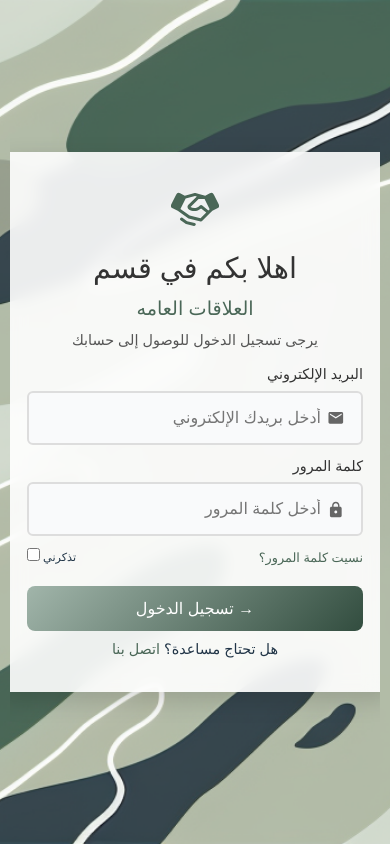
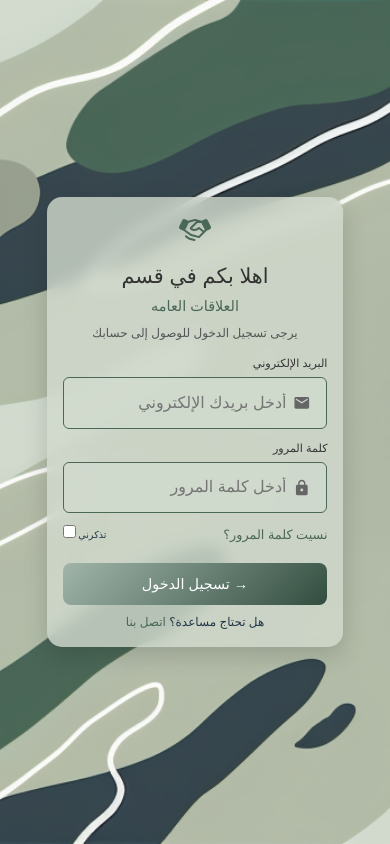
Before and after one commit to RooQaa/Inventory, a React (Vite) app in the folder client/: page / in a window 390 px wide. Built offline with nearby package versions, Linux system fonts and the light colour scheme.

Commit message:
responsiveness

```diff
--- a/client/src/Views/LoginPage/index.css
+++ b/client/src/Views/LoginPage/index.css
@@ -20,21 +20,22 @@ html, body {
     display: flex;
     justify-content: center;
     align-items: center;
-    width: 450px; /* Fixed width */
-    height: 450px; /* Fixed height to make it square */
+    width: 450px;
+    height: 450px;
     margin: 0 auto;
   }
 
   .login-card {
-  background: rgba(255, 255, 255, 0.9);
+    background: rgba(209, 218, 205, 0.8); /* Same color but with transparency */
     padding: 2rem;
     border-radius: 15px;
     box-shadow: 0px 8px 25px rgba(0, 0, 0, 0.15);
     text-align: center;
     width: 100%;
     max-width: 400px;
-  backdrop-filter: blur(8px);
+    backdrop-filter: blur(8px); /* Keeps the blur effect */
   }
+
 
 .icon {
   font-size: 3rem;
@@ -65,12 +66,12 @@ html, body {
 .input-group {
   display: flex;
   align-items: center;
-  border: 2px solid #ddd;
+  border: 1px solid #4a6757;
   border-radius: 6px;
   padding: 0.6rem;
   font-size: 1rem;
   margin-bottom: 0.7rem;
-  background: #f9fafb;
+  background: rgba(209, 218, 205, 0.8);;
   width: 100%;
   transition: 0.3s ease;
   direction: rtl;
@@ -89,7 +90,7 @@ html, body {
 
 .input-group:focus-within {
   border-color: #4a6757;
-  box-shadow: 0 0 6px rgba(74, 103, 87, 0.3);
+  box-shadow: 0 0 10px rgba(74, 103, 87, 1);
 }
 
 .input-group input {
@@ -160,3 +161,102 @@ html, body {
   margin: 0.4rem 0;
   flex-wrap: wrap;
 }
+
+@media screen and (max-width: 768px) {
+    .login-container {
+      width: 90%; /* Adjusts the width */
+      height: auto; /* Adjusts height to auto */
+    }
+
+    .login-card {
+      width: 100%;
+      max-width: none; /* Removes the max-width for better responsiveness */
+      padding: 1.5rem; /* Adjusts padding */
+    }
+
+    .icon {
+      font-size: 2.5rem; /* Reduces icon size */
+    }
+
+    .title {
+      font-size: 1.5rem; /* Reduces title font size */
+    }
+
+    .subtitle {
+      font-size: 1rem; /* Reduces subtitle font size */
+    }
+
+    .desc {
+      font-size: 0.8rem; /* Reduces description font size */
+    }
+
+    .input-group {
+      font-size: 0.9rem; /* Reduces font size for input groups */
+    }
+
+    .input-label {
+      font-size: 0.8rem; /* Reduces font size for labels */
+    }
+
+    .login-button {
+      font-size: 0.9rem; /* Reduces login button font size */
+    }
+
+    .help-text {
+      font-size: 0.8rem; /* Reduces help text font size */
+    }
+
+    .extras {
+      font-size: 0.6rem; /* Reduces extras font size */
+    }
+  }
+
+  /* For screens smaller than 480px */
+  @media screen and (max-width: 480px) {
+    .login-container {
+      width: 100%; /* Makes login container full width */
+      height: auto; /* Adjusts height to auto */
+      padding: 10px; /* Adds some padding */
+    }
+
+    .login-card {
+      width: 100%;
+      padding: 1rem; /* Reduces padding further */
+    }
+
+    .icon {
+      font-size: 2rem; /* Reduces icon size */
+    }
+
+    .title {
+      font-size: 1.3rem; /* Reduces title font size */
+    }
+
+    .subtitle {
+      font-size: 0.9rem; /* Reduces subtitle font size */
+    }
+
+    .desc {
+      font-size: 0.75rem; /* Reduces description font size */
+    }
+
+    .input-group {
+      font-size: 0.85rem; /* Reduces font size for input groups */
+    }
+
+    .input-label {
+      font-size: 0.7rem; /* Reduces font size for labels */
+    }
+
+    .login-button {
+      font-size: 0.9rem; /* Reduces login button font size */
+    }
+
+    .help-text {
+      font-size: 0.75rem; /* Reduces help text font size */
+    }
+
+    .extras {
+      font-size: 0.6rem; /* Reduces extras font size */
+    }
+  }
```
Lines whose indentation alone changed are shown as unchanged.
